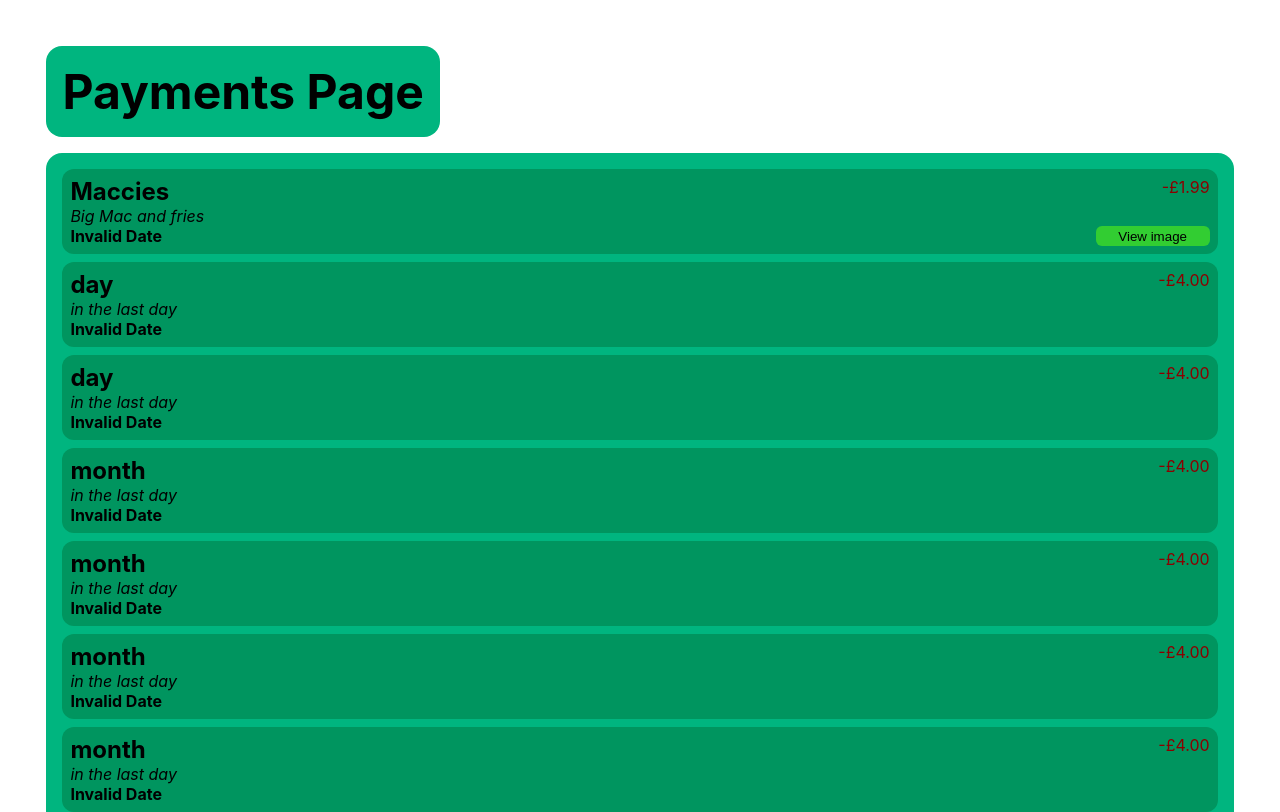
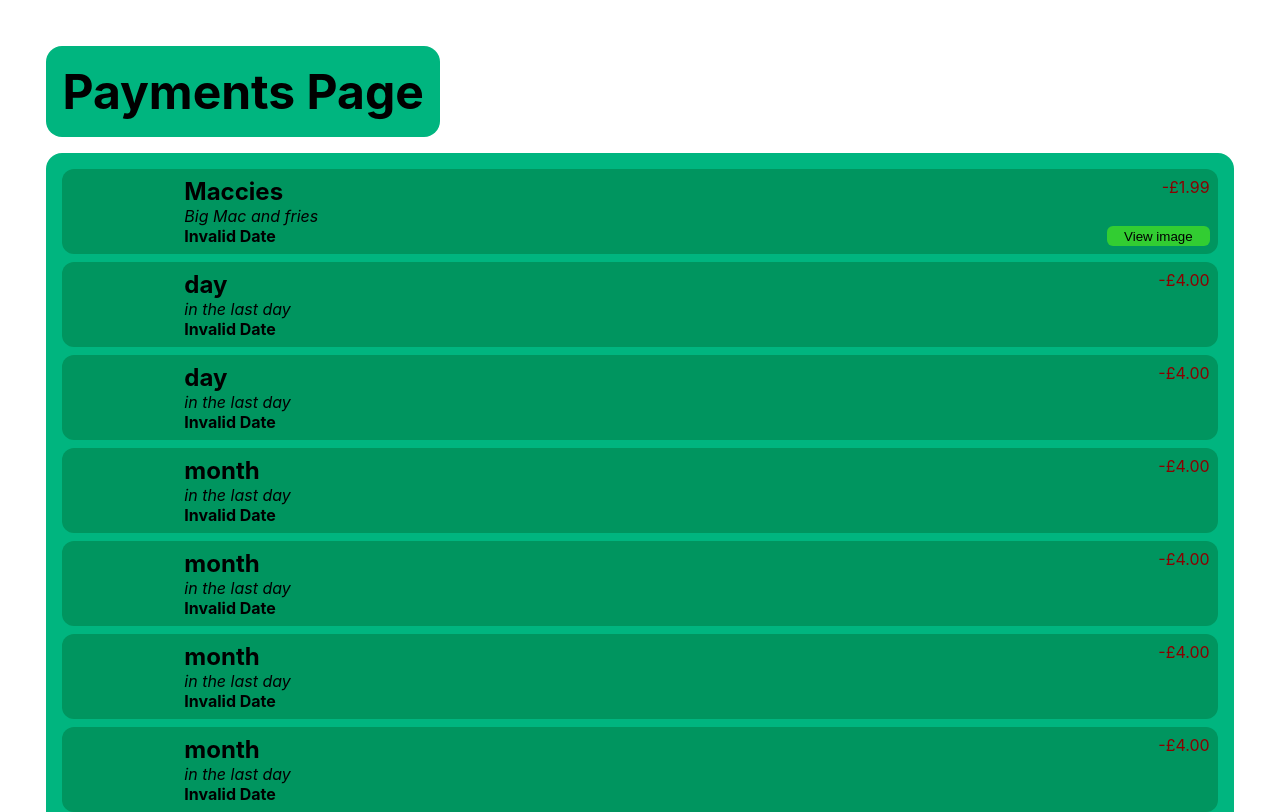
Before and after one commit to muhsin7/spending-tracker, a React (Create React App) app in the folder client/: page /payments in a window 1280 px wide. Shown: the top 812 px of the page. Built offline with nearby package versions, Linux system fonts and the light colour scheme; no server answers.

Commit message:
Display the category of each payment

```diff
--- a/client/src/pages/paymentsPage/PaymentCard.js
+++ b/client/src/pages/paymentsPage/PaymentCard.js
@@ -1,15 +1,39 @@
 import React from "react";
 import Popup from "reactjs-popup";
 import "reactjs-popup/dist/index.css";
+import axios from "axios";
+import { useEffect, useState } from "react";
+import { useToken } from "../../authentication/useToken";
 
 export default function PaymentCard(props) {
   const TITLE = props.payment.title;
   const DATE = new Date(props.payment.createdAt.$date.$numberLong).toLocaleString();
   const DESCRIPTION = props.payment.description;
   const DOES_IMAGE_EXIST = props.payment.hasOwnProperty('image');
-
+  const CATEGORY_ID = props.payment.categoryId;
   // Rounds the price to 2 d.p.
   const PRICE = (Math.round(props.payment.amount * 100) / 100).toFixed(2);
+
+
+
+  const [token, setToken] = useToken();
+  const [category, setCategory] = useState({});
+
+  // Gets the corresponding category from the database
+  useEffect(() => {
+    axios.get('/api/category/' + CATEGORY_ID, {
+      headers: {
+        "Authorization": "Bearer " + token
+      }
+    }).then((res) => {
+      console.log(res.data);
+      setCategory(res.data);
+    });
+  }, []);
+
+  const CATEGORY_NAME = category.name;
+
+
 
   let imageURL = "";
 
@@ -17,17 +41,20 @@ export default function PaymentCard(props) {
     const IMAGE = props.payment.image;
     imageURL = `data:${IMAGE.contentType};base64,${IMAGE.data.toString('base64')}`;
     console.log(imageURL);
-    // DISPLAY THE IMAGE
   }
 
   return (
     <div className="payment-card">
+      <span className="payment-category">{CATEGORY_NAME}</span>
+
       <div className="payment-info">
         <div className="payment-card-top">
           <span className="payment-title">{TITLE}</span>
           <span className="payment-amount">{"-£" + PRICE}</span>
         </div>
+
         <span className="payment-description">{DESCRIPTION}</span>
+
         <div className="payment-card-bottom">
           <span className="payment-date">{DATE}</span>
           {DOES_IMAGE_EXIST && (
--- a/client/src/pages/paymentsPage/PaymentsPage.js
+++ b/client/src/pages/paymentsPage/PaymentsPage.js
@@ -7,6 +7,7 @@ export default function PaymentsPage() {
   const [token, setToken] = useToken();
   const [payments, setPayments] = useState({});
 
+  // Gets all the user's payments from the database
   useEffect(() => {
     axios.get('/api/payment', {
       headers: {
--- a/client/src/styles/paymentsPage.css
+++ b/client/src/styles/paymentsPage.css
@@ -35,6 +35,10 @@
   border-radius: 12px;
   width: 100%;
   word-wrap: break-word;
+  display: grid;
+  grid-template-columns: 10% 90%;
+  justify-content: space-between;
+  flex-flow: row wrap;
 }
 
 .payment-card:hover {
@@ -44,6 +48,10 @@
 
 .payment-card:last-child {
   margin-bottom: 0;
+}
+
+.payment-category {
+  text-decoration: underline;
 }
 
 .payment-card-top {
```
